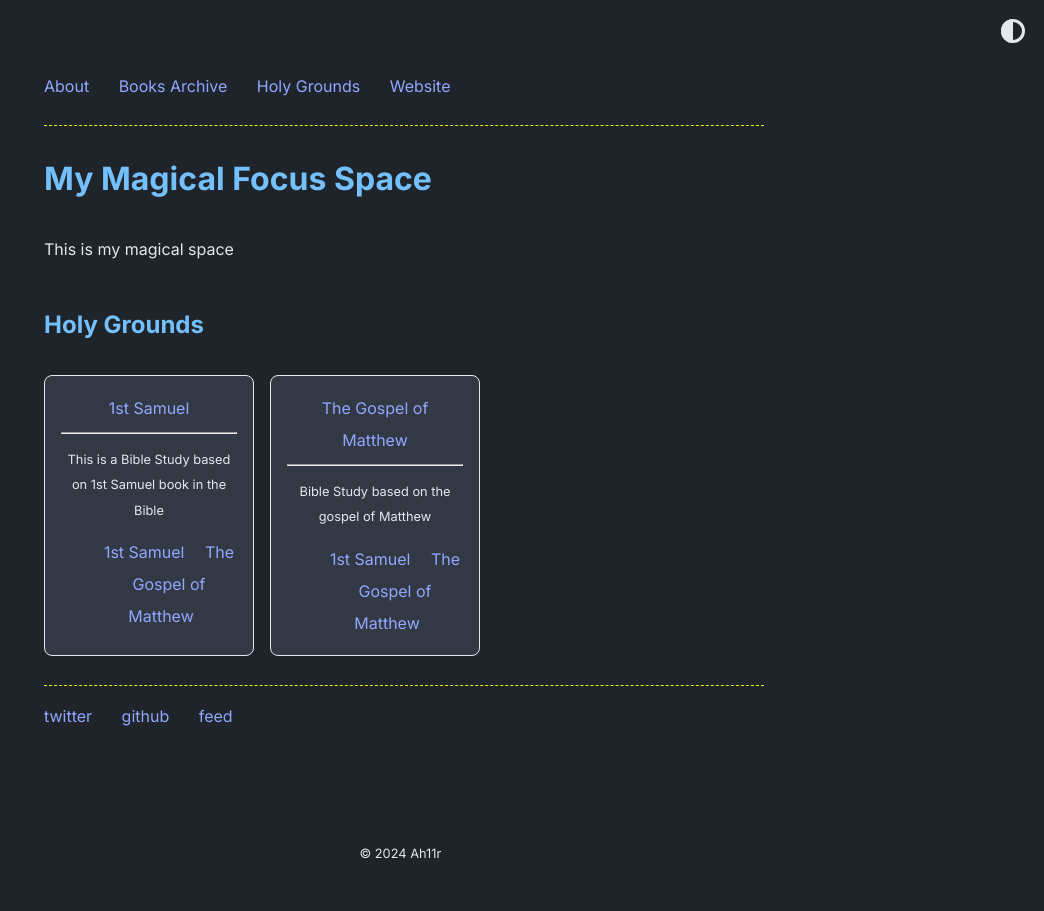
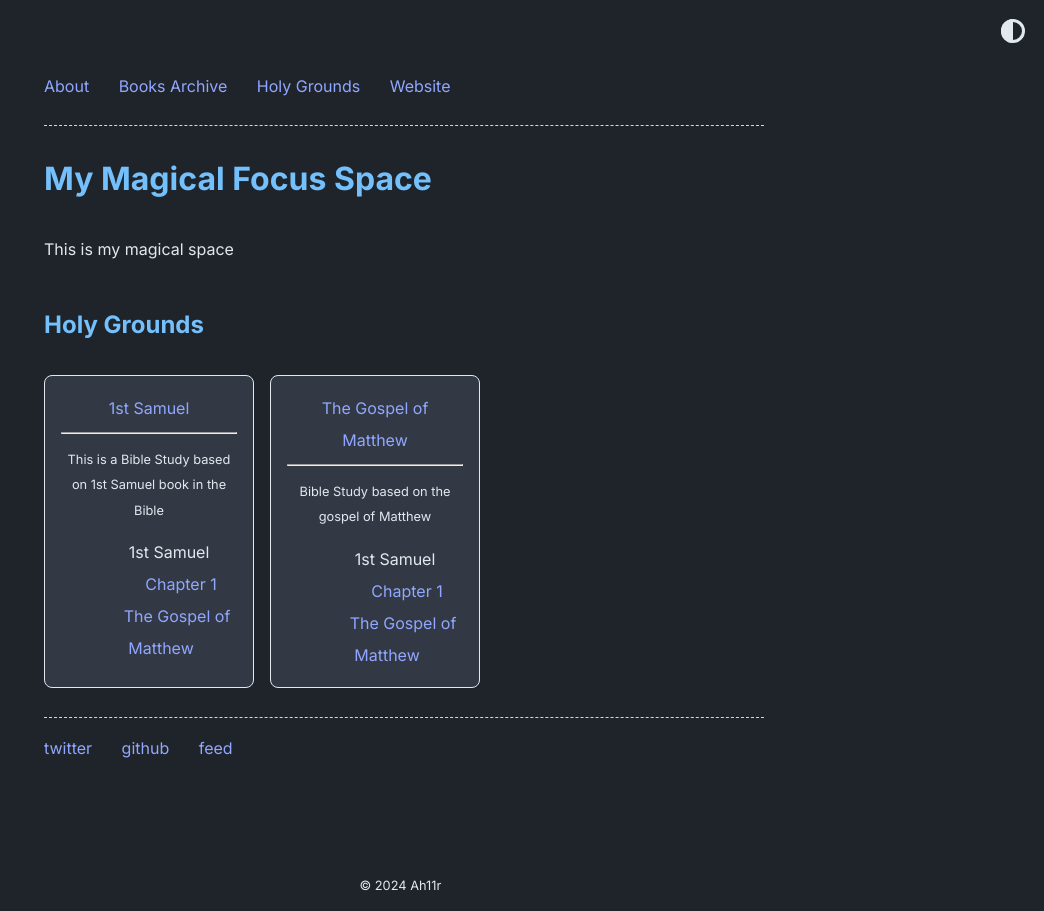
Before and after one commit to Ah11r/swiftlyblue, a Jekyll site: the page built from holy.html, in a window 1280 px wide. Shown: the whole page, without its empty margins (236-1280 px from the left). Built offline with Jekyll 4.4.1, drawn with Linux system fonts in a browser that asks for light colours.

```diff
--- a/_data/home.yml
+++ b/_data/home.yml
@@ -18,7 +18,10 @@ project_entries:
 
 bible_entries:
   - title: 1st Samuel
-    url: samuel
+    url: false
+    entries:
+      - title: Chapter 1
+        url: samuel
     desc: This is a Bible Study based on 1st Samuel book in the Bible
 
   - title: The Gospel of Matthew
```
